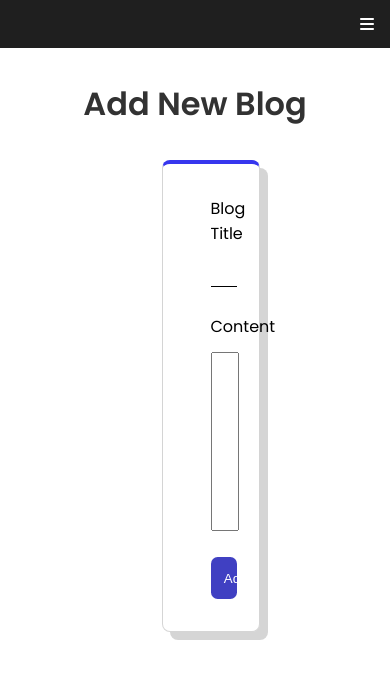
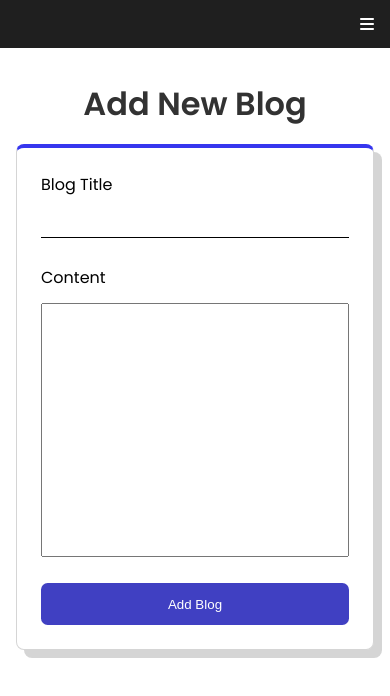
Before and after one commit to aguilanbon/react-firebase-blog, a React (Create React App) app: page /blog/create in a window 390 px wide. Shown: the top 696 px of the page. Built offline with nearby package versions, Linux system fonts and the light colour scheme.

Commit message:
create page responsiveness

```diff
--- a/src/App.css
+++ b/src/App.css
@@ -348,6 +348,18 @@ font-family: 'Ubuntu', sans-serif; */
     max-width: 90%;
   }
 
+  .create-container {
+    width: 90%;
+  }
+
+  .create-form-container {
+    width: 65%;
+  }
+
+  .create-form-container form {
+    width: 100%;
+  }
+
 }
 
 @media only screen and (max-width: 768px) {
@@ -373,6 +385,18 @@ font-family: 'Ubuntu', sans-serif; */
 
   .nav ul {
     max-width: 100%;
+  }
+
+  .create-container {
+    width: 100%;
+  }
+
+  .create-form-container {
+    width: 80%;
+  }
+
+  .create-form-container form {
+    width: 100%;
   }
 }
 
@@ -405,4 +429,18 @@ font-family: 'Ubuntu', sans-serif; */
     display: none;
   }
 
+  .create-container {
+    width: 100%;
+  }
+
+  .create-form-container {
+    width: 100%;
+    padding: 0 1em;
+  }
+
+  .create-form-container form {
+    width: 100%;
+    padding: 1.5em;
+  }
+
 }
--- a/src/App.js
+++ b/src/App.js
@@ -27,7 +27,7 @@ function App() {
       <Navbar setFormState={setFormState} setIsAuth={setIsAuth} userSignOut={userSignOut} isAuth={isAuth} />
         <Routes>
           <Route path='/' element={<Home />}></Route>
-          {!isAuth && <Route path='/blog/create' element={<Create />}></Route>}
+          <Route path='/blog/create' element={<Create />}></Route>
           <Route path='/user/login' element={<UserForm setFormState={setFormState} formState={formState} setIsAuth={setIsAuth}/>}></Route>
         </Routes>
     </div>
--- a/src/pages/Create.jsx
+++ b/src/pages/Create.jsx
@@ -9,7 +9,7 @@ function Create() {
                     <label htmlFor="title">Blog Title</label>
                     <input type="text" name="title" id="" />
                     <label htmlFor="content">Content</label>
-                    <textarea name="content" id="" cols="30" rows="10"></textarea>
+                    <textarea name="content" id="" cols="30" rows="15"></textarea>
                     <input type="submit" value="Add Blog" />
                 </form>
             </div>
```
